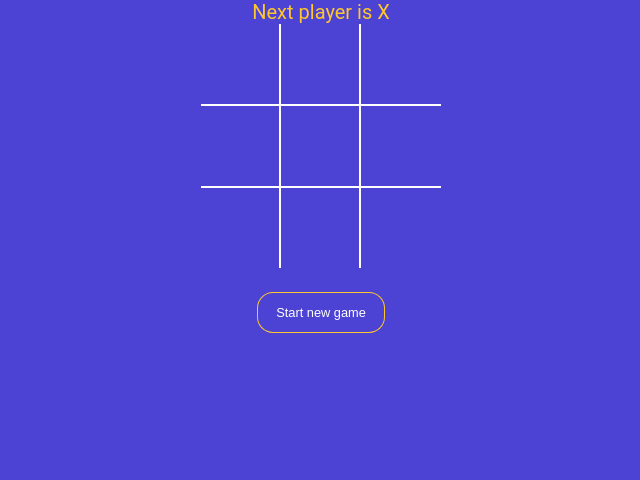
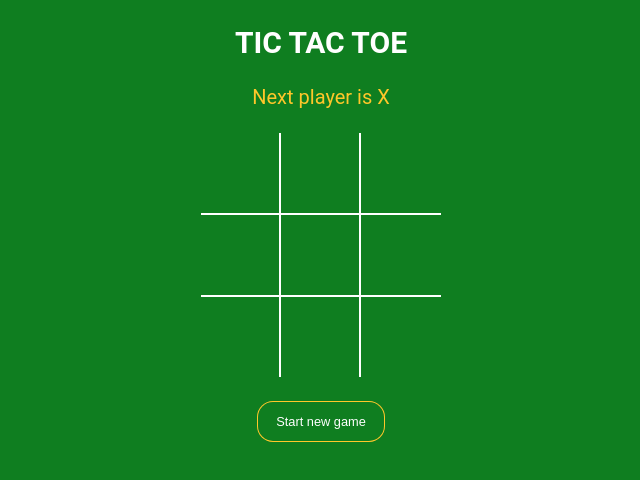
Before and after one commit to Anupamlugun/tic-tac-toe, a React (Vite) app: page / in a window 1280 px wide. Shown: the top 480 px of the page, without its empty margins (319-959 px from the left). Built offline with nearby package versions, Linux system fonts and the light colour scheme.

Commit message:
style changed

```diff
--- a/src/App.jsx
+++ b/src/App.jsx
@@ -33,7 +33,9 @@ const App = () => {
   const gameover = squares.every((arr) => arr != null);
   return (
     <div className="app">
+      <h2>TIC TAC TOE</h2>
       <Gamestatus isx={isx} winner={winner} squares={squares} />
+      <br></br>
       <Board squares={squares} position={position} winner={winner} />
       <button
         className={`btn-reset  ${winner || gameover ? "active" : ""}`}
--- a/src/styles.scss
+++ b/src/styles.scss
@@ -1,12 +1,12 @@
 $green: #12e177;
 $orange: #ffc72a;
-$blue: #4c43d4;
+$boardcolor: #0f7e20;
 
 body {
   display: flex;
   justify-content: center;
   font-family: "Roboto", sans-serif;
-  background-color: $blue;
+  background-color: $boardcolor;
   color: #fff;
   padding: 0;
   margin: 0;
@@ -85,7 +85,7 @@ button {
   padding: 12px 18px;
   margin-top: 25px;
   transition: all 0.2s;
-  background-color: $blue;
+  background-color: $boardcolor;
   box-shadow: 0px 0px 0px 1px $orange;
   &.active {
     background-color: $orange;
```
